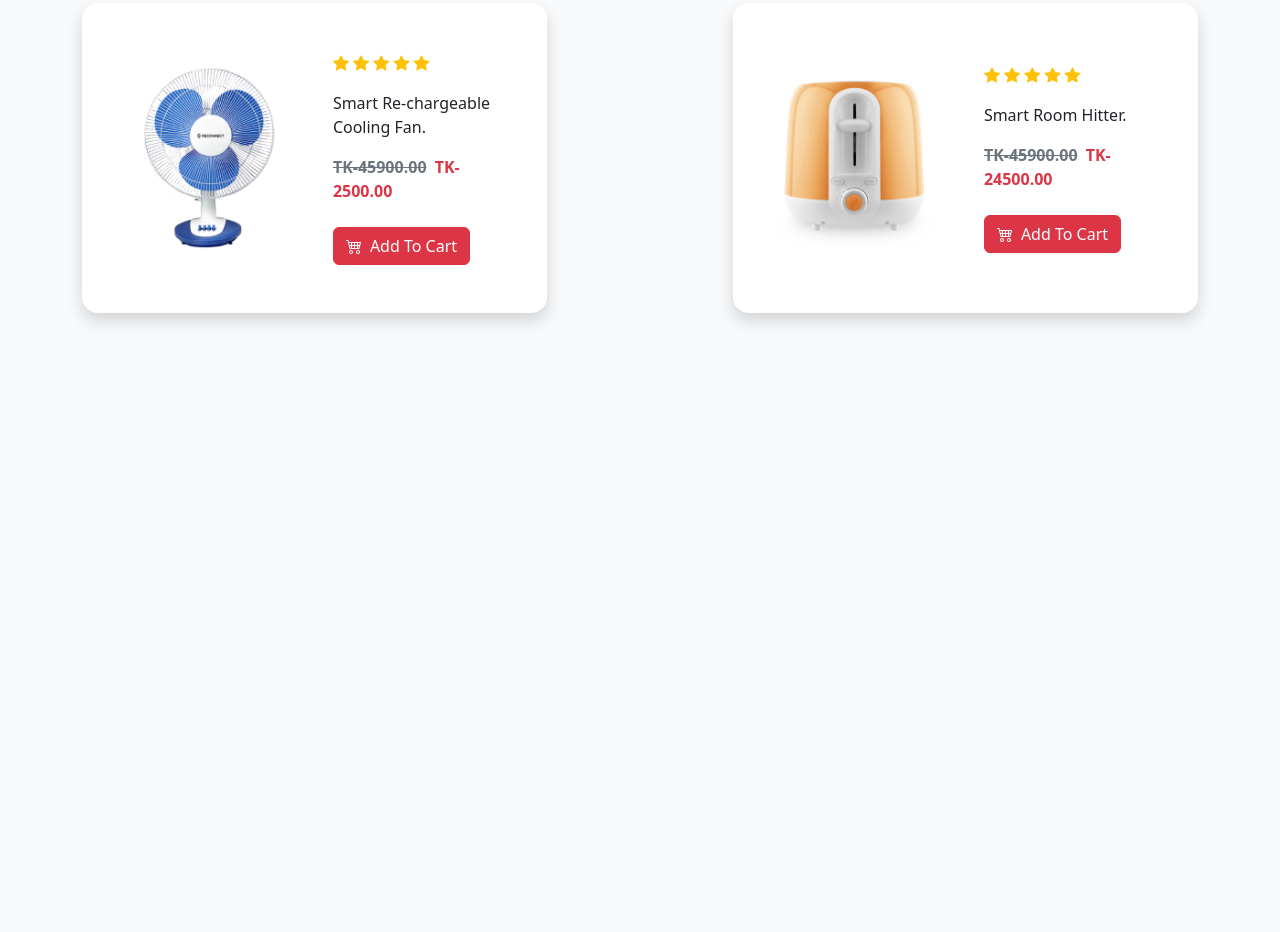
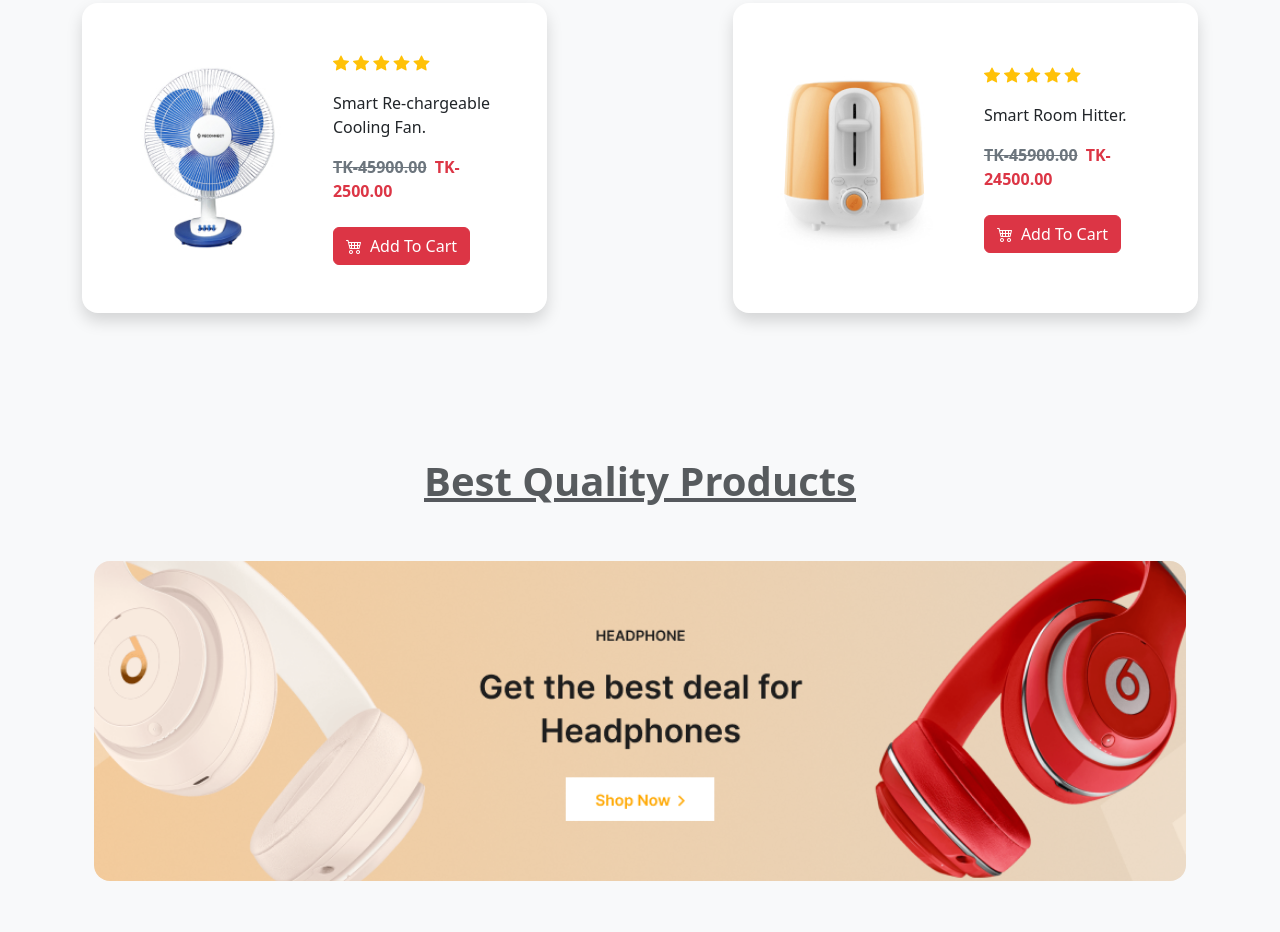
Before and after one commit to manojgain1988/bootstrap-project, a plain HTML site: page index.html in a window 1280 px wide. Shown: the part 4837-5769 px from the top of the page. Before the commit the page ends 5246 px from the top, so only its background shows below. Drawn offline with nearby package versions, Linux system fonts and the light colour scheme; files that its build step writes are made by us from their sources.

Commit message:
Best product

```diff
--- a/index.html
+++ b/index.html
@@ -656,6 +656,25 @@
       <!-- Top Selling part end -->
 
 
+      <!-- Top Product part start -->
+
+      <section class="container py-5 text-center">
+
+        <p class=" h1 py-5 text-center text-decoration-underline text-muted fw-bold">Best Quality Products</p>
+        <a href="https://www.facebook.com/web.manojgain">
+          <div style="background-image: url(image/headphoneSlide.png); height:320px; background-repeat: no-repeat;background-position: center;background-size: cover;" class="rounded-4">
+
+          </div>
+        </a>
+
+      </section>
+
+
+
+
+      <!-- Top Product part end -->
+
+
 
 
 
```
